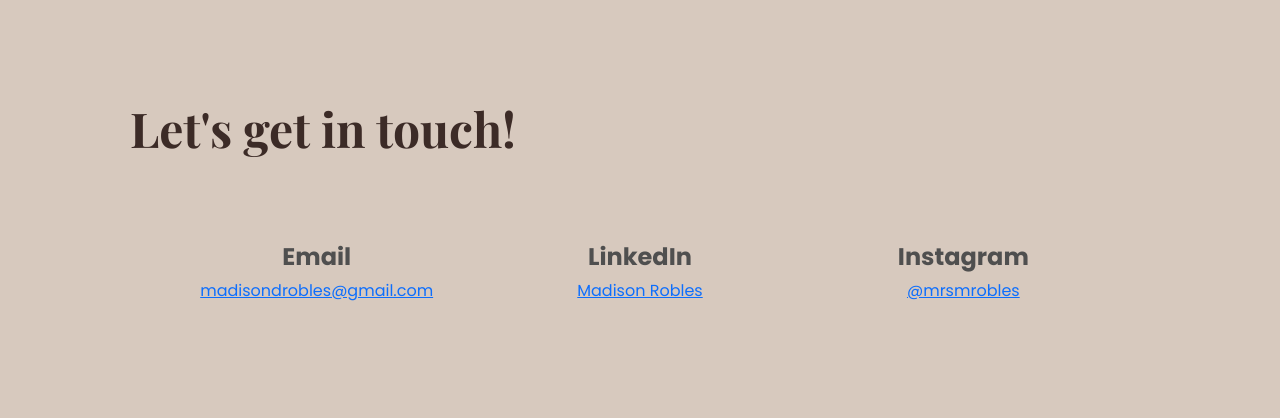
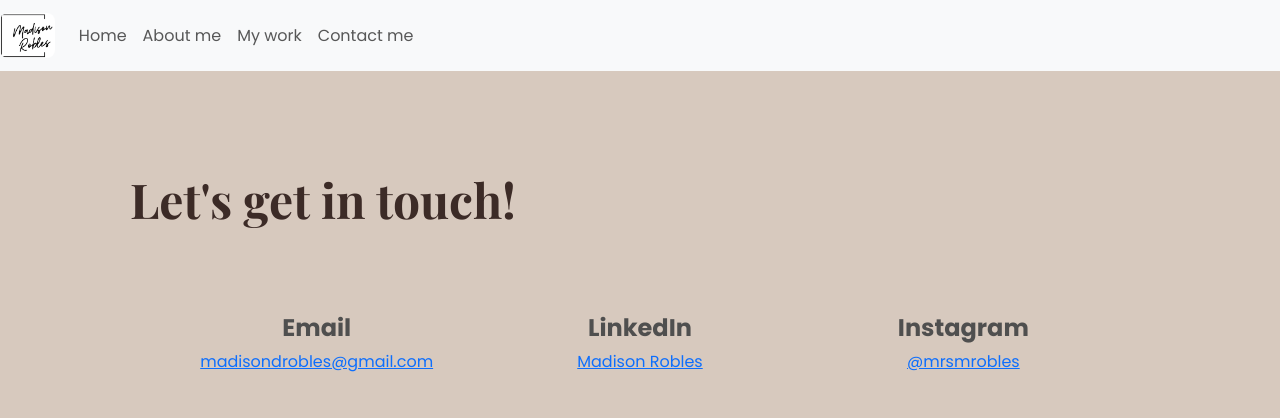
Before and after one commit to mrsmrobles/Robles-Portfolio-Project, a plain HTML site: page contact.html in a window 1280 px wide. Drawn offline with nearby package versions, Linux system fonts and the light colour scheme; a web font is replaced by a local one.

Commit message:
added navbar

```diff
--- a/contact.html
+++ b/contact.html
@@ -28,6 +28,28 @@
     <title>Contact | Madison Robles Portfolio</title>
   </head>
   <body class="contact-body">
+    <nav class="navbar navbar-expand-lg navbar-light bg-light">
+  <a class="navbar-brand" href="/index.html"><img class="logo" src="/images/Logo.png"/></a>
+  <button class="navbar-toggler" type="button" data-toggle="collapse" data-target="#navbarNavDropdown" aria-controls="navbarNavDropdown" aria-expanded="false" aria-label="Toggle navigation">
+    <span class="navbar-toggler-icon"></span>
+  </button>
+  <div class="collapse navbar-collapse" id="navbarNavDropdown">
+    <ul class="navbar-nav mr-auto">
+      <li class="nav-item active">
+        <a class="nav-link" href="/index.html">Home <span class="sr-only">(current)</span></a>
+      </li>
+      <li class="nav-item">
+        <a class="nav-link" href="/about.html">About me</a>
+      </li>
+      <li class="nav-item">
+        <a class="nav-link" href="/work.html">My work</a>
+      </li>
+      <li class="nav-item">
+        <a class="nav-link" href="contact">Contact me</a>
+      </li>
+    </ul>
+  </div>
+</nav>
     <div class="content container">
         <h1 class="mb-5">Let's get in touch!</h1>
         <div class="row content-text">
--- a/sources/styles.css
+++ b/sources/styles.css
@@ -32,6 +32,10 @@ h2 {
 img {
   border-radius: 8px;
 }
+.logo {
+  max-height: 45px;
+}
+
 .hero {
   background-color: var(--secondary-color);
   text-align: center;
```
Also changed, not shown: images/Logo.png (added), 2 other files.
